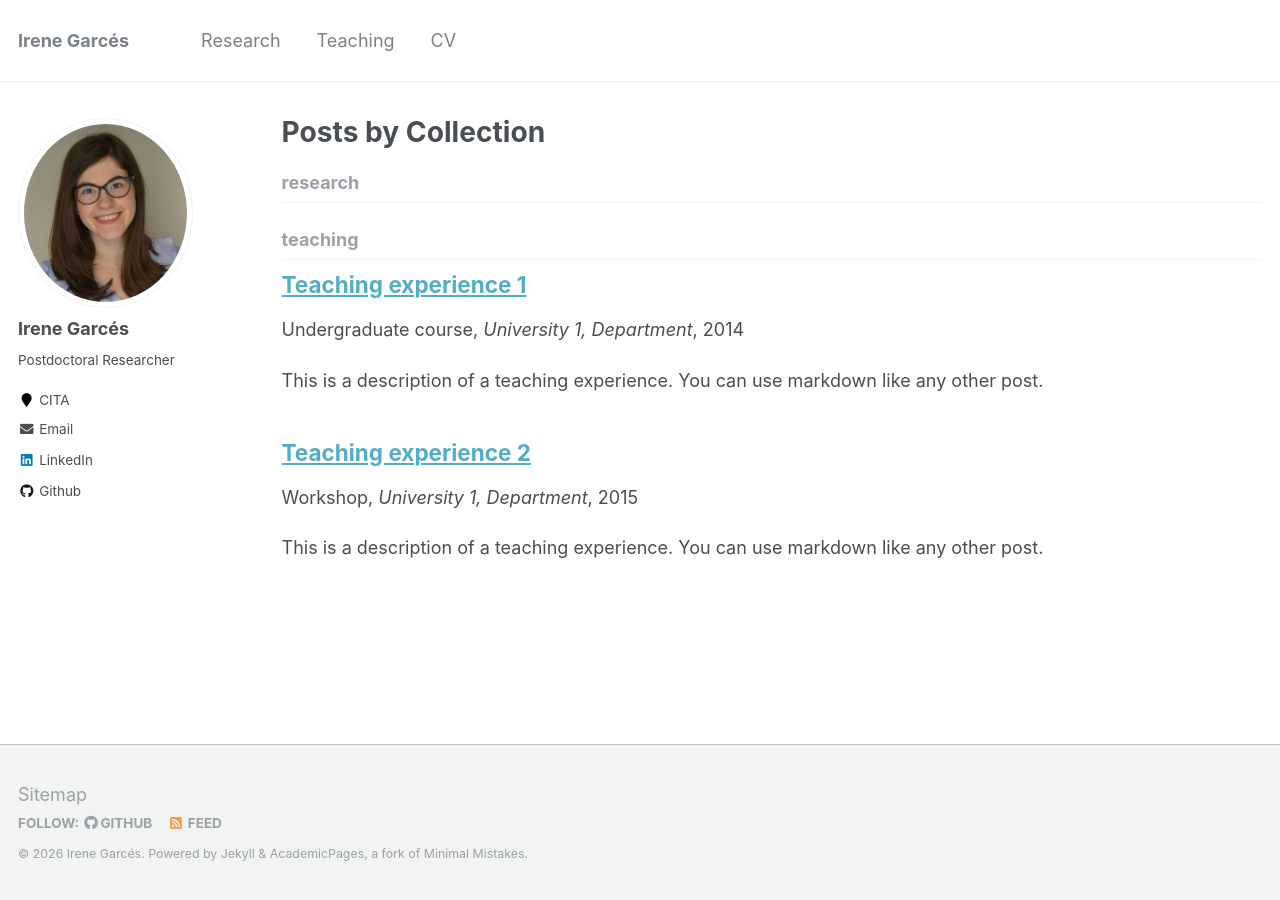
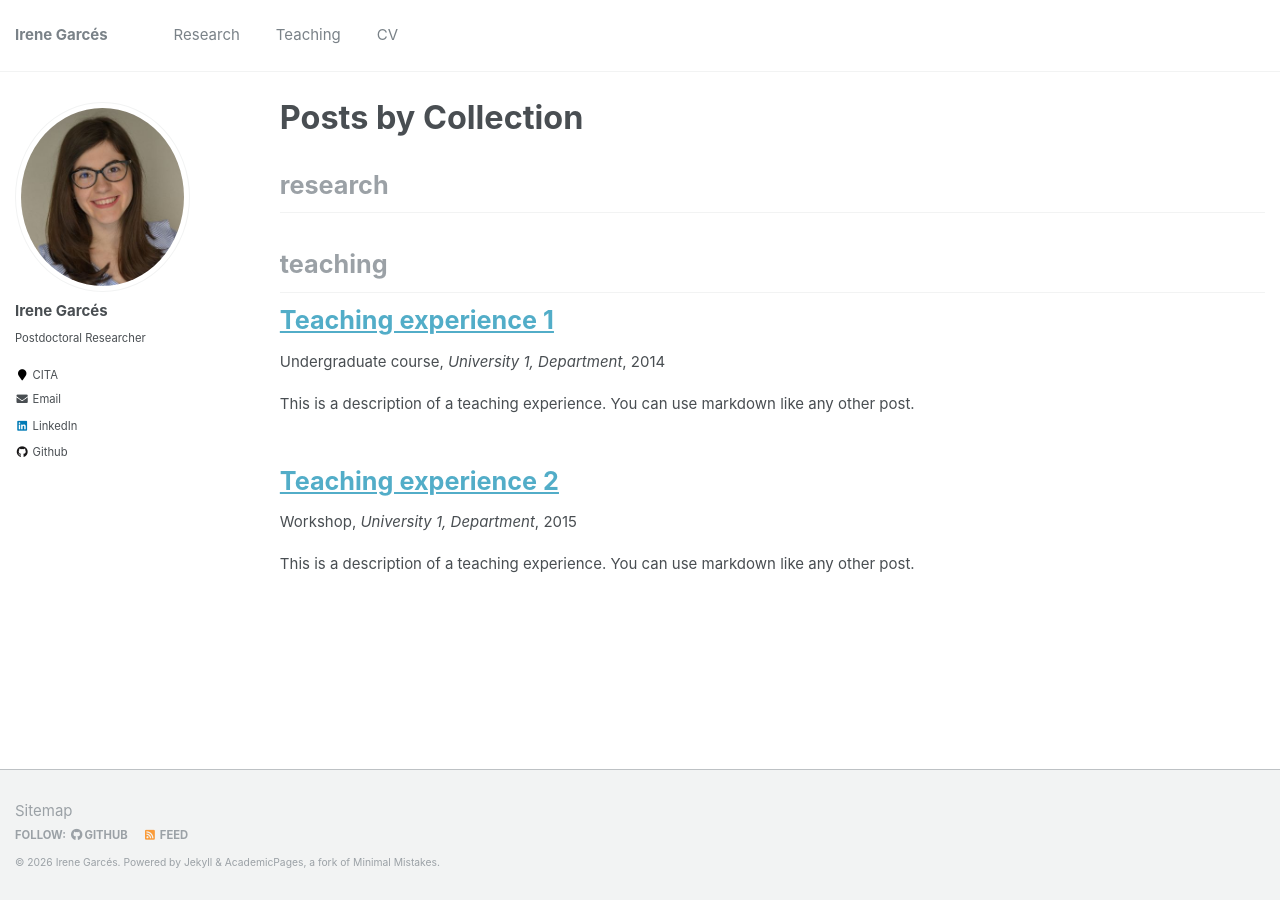
Before and after one commit to IreneGarces/irenegarces.github.io, a Jekyll site: the page built from _pages/collection-archive.html, in a window 1280 px wide. Built offline with Jekyll 4.4.1, drawn with Linux system fonts in a browser that asks for light colours.

Commit message:
Update main.scss

```diff
--- a/assets/css/main.scss
+++ b/assets/css/main.scss
@@ -39,3 +39,16 @@
 @import "vendor/font-awesome/brands";
 @import "vendor/magnific-popup/magnific-popup";
 @import "print";
+
+
+body {
+  font-size: 15px !important; /* Adjust this number to make it smaller */
+}
+
+h1 {
+  font-size: 1.8rem !important; /* Shrinks the main titles */
+}
+
+h2 {
+  font-size: 1.4rem !important; /* Shrinks the subtitles */
+}
```
